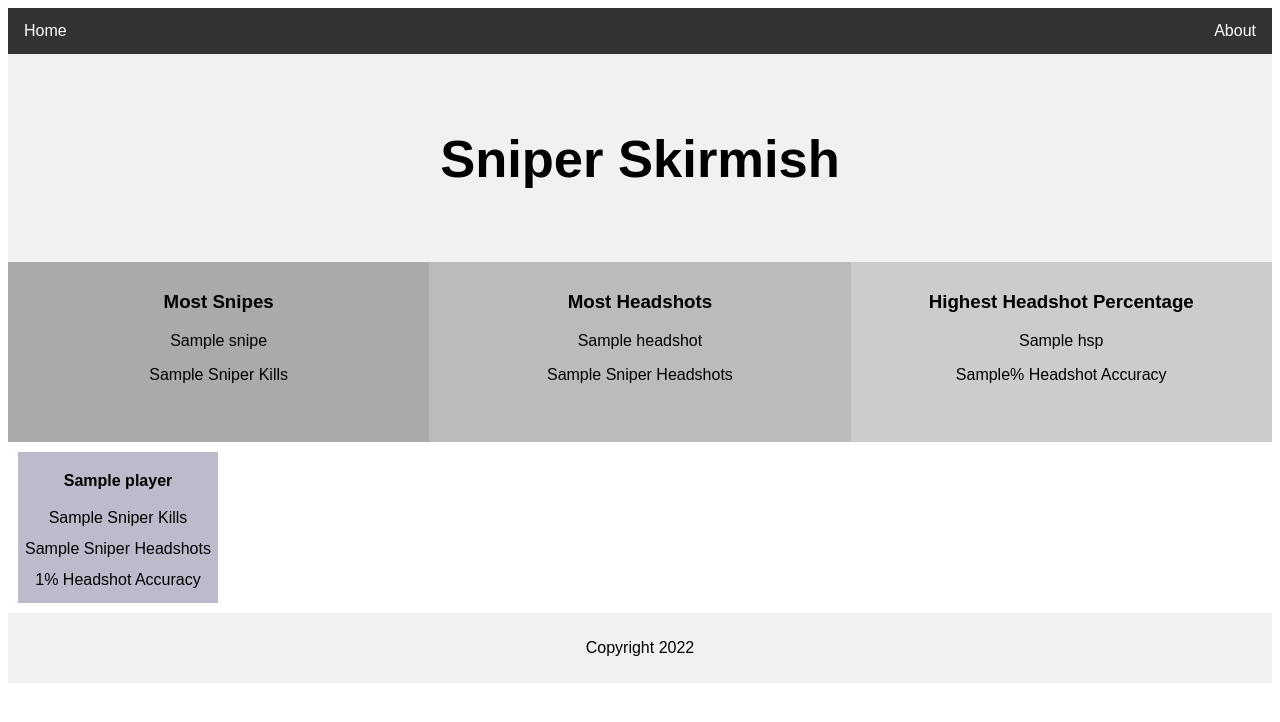
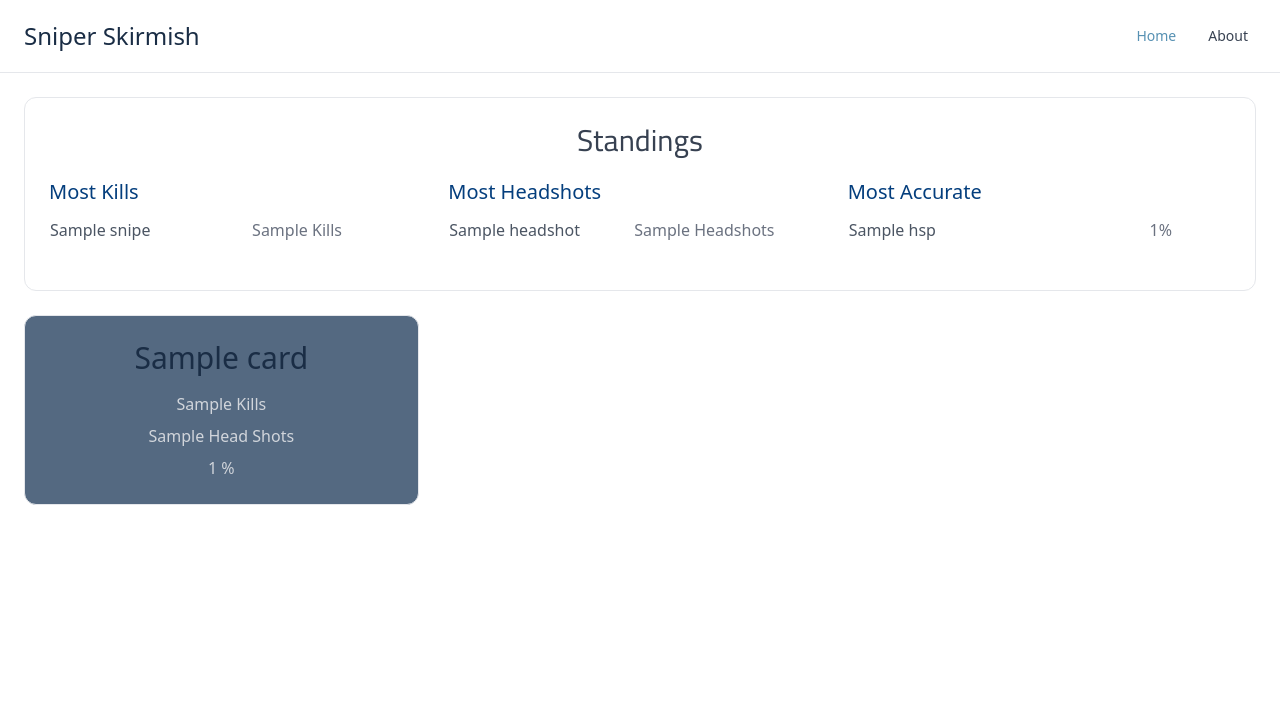
Before and after one commit to SniperSkirmish/DestinyStats, a Flask app: template templates/index.html in a window 1280 px wide. Shown: the top 722 px of the page. Run offline with Flask 2, Linux system fonts and the light colour scheme; the template is opened without the code that fills it: most values are stand-ins (such as "Sample title", 1, 10 or a date in 2020); style sheets or scripts are compiled from the project's sources.

Commit message:
Updated for Tailwind Rev 2.0

```diff
--- a/templates/index.html
+++ b/templates/index.html
@@ -1,154 +1,143 @@
 <!DOCTYPE html>
 <html lang="en">
 <head>
-<title>Sniper Skirmish</title>
+    <meta charset="UTF-8">
+    <meta http-equiv="X-UA-Compatible" content="IE=edge">
+    <meta name="viewport" content="width=device-width, initial-scale=1.0">
     <link rel="shortcut icon" href="{{ url_for('static', filename='SniperLogo.ico') }}">
-<meta charset="utf-8">
-<meta name="viewport" content="width=device-width, initial-scale=1">
-<style>
-* {
-  box-sizing: border-box;
-}
-
-body {
-  font-family: Arial, Helvetica, sans-serif;
-}
-/*Menu Bar */
-ul {
-  list-style-type: none;
-  margin: 0;
-  padding: 0;
-  overflow: hidden;
-  background-color: #333;
-}
-
-li {
-  float: left;
-}
-
-li a {
-  display: block;
-  color: white;
-  text-align: center;
-  padding: 14px 16px;
-  text-decoration: none;
-}
-
-li a:hover:not(.active) {
-  background-color: #111;
-}
-
-/* Style the header */
-.header {
-  background-color: #f1f1f1;
-  padding: 30px;
-  text-align: center;
-  font-size: 35px;
-}
-
-/* Create three equal columns that floats next to each other */
-.column {
-  float: left;
-  text-align: center;
-  width: 33.33%;
-  padding: 10px;
-  height: 180px; /* Should be removed. Only for demonstration */
-}
-
-/* Create flex container for player cards */
-.flex-container {
-  display: flex;
-  flex-wrap: wrap;
-  align-content: space-around;
-  background-color: white;
-  align-items: stretch;
-}
-
-.flex-container > div {
-  background-color: #f1f1f1;
-  width: 200px;
-  margin: 10px;
-  text-align: center;
-  line-height: 15px;
-}
-
-/* Clear floats after the columns */
-.row:after {
-  content: "";
-  display: table;
-  clear: both;
-}
-
-/* Style the footer */
-.footer {
-  background-color: #f1f1f1;
-  padding: 10px;
-  text-align: center;
-}
-
-
-
-/* Responsive layout - makes the three columns stack on top of each other instead of next to each other */
-@media (max-width: 600px) {
-  .column {
-    width: 100%;
-  }
-}
-</style>
+    <title>Skirmish</title>
+    <link rel="stylesheet" href="{{url_for('static',filename='dist/css/output.css')}}">
+    <link rel="preconnect" href="https://fonts.googleapis.com">
+    <link rel="preconnect" href="https://fonts.gstatic.com" crossorigin>
+    <link href="https://fonts.googleapis.com/css2?family=Cairo:wght@300;400&display=swap" rel="stylesheet">
 </head>
 <body>
-
-<ul>
-  <li><a href="/">Home</a></li>
-  <li style="float:right"><a class="active" href="about">About</a></li>
+    <div class="ml-auto mb-6">
+        <div class="sticky top-0 z-10 h-auto border-b bg-white lg:py-2.5">
+        <div class="flex items-center justify-between space-x-4 md:px-6 px-4 py-2 2xl:container bg-white">
+          <h5 class="text-2xl font-medium text-bigStone lg:block">Sniper Skirmish</h5>
+          <div class="block w-auto" id="navbar-default">
+            <ul class="flex rounded-lg mr-0 border-gray-100 bg-white p-2 mt-0 md:flex-row md:space-x-8 border-0 md:bg-big md:text-sm md:font-medium">
+              <li>
+                <a href="/" class="block rounded py-2 pl-3 pr-4 md:bg-transparent md:p-0 text-hippyBlue hover:text-gray-400" aria-current="page">Home</a>
+              </li>
+              <li>
+                <a href="about" class="block rounded py-2 pl-3 pr-4 text-gray-700 hover:bg-gray-100 md:border-0 md:p-0 md:hover:bg-transparent md:hover:text-congressBlue">About</a>
+              </li>
             </ul>
-
-<div class="header">
-  <h2>Sniper Skirmish</h2>
           </div>
-
+        </div>
+      </div>
+        <div class="px-6 pt-6 2xl:container">
+            <div class="grid gap-6 md:grid-cols-2 lg:grid-cols-3">
+                <div class=" hidden md:grid md:col-span-2 lg:col-span-3">
+                    <div class="h-full py-6 px-6 rounded-xl border border-gray-200 bg-white">
+                        <h5 class="text-3xl text-center mb-5 font-Cairo text-gray-700">Standings</h5>
+                        <div class="columns-3">
+                            <h5 class="text-xl text-congressBlue text-left">Most Kills</h5>
+                            <table class="mt-2 mb-5 w-full text-gray-600">
+                                <tbody>
                                 {% for snipes in mostSnipes %}
-  <div class="row">
-    <div class="column" style="background-color:#aaa;">
-      <h3>Most Snipes</h3>
-      <p>{{snipes['Name']}}</p>
-      <p>{{snipes['max(SniperKills)']}} Sniper Kills</p>
+                                    <tr>
+                                        <td class="py-1">{{snipes['Name']}}</td>
+                                        <td class="text-gray-500">{{snipes['SniperKills']}} Kills</td>
+                                    </tr>
+                                {% endfor %}
+                                </tbody>
+                            </table>
+                            <h5 class="text-xl mt-4 text-congressBlue text-left ">Most Headshots</h5>
+                            <table class="mt-2 mb-5 w-full text-gray-600">
+                                <tbody>
+                                {% for headshots in mostHeadshots %}
+                                  <tr>
+                                      <td class="py-1">{{headshots['Name']}}</td>
+                                      <td class="text-gray-500">{{headshots['SniperHeadShots']}} Headshots</td>
+                                  </tr>
+                                {% endfor %}
+                                </tbody>
+                            </table>
+                            <h5 class="text-xl mt-4 text-congressBlue text-left">Most Accurate</h5>
+                            <table class="mt-2 mb-5 w-full text-gray-600">
+                                <tbody>
+                                {% for hsp in highestHsPercent %}
+                                  <tr>
+                                      <td class="py-1">{{hsp['Name']}}</td>
+                                      <td class="text-gray-500">{{hsp['HeadshotPercentage']}}%</td>
+                                  </tr>
+                                {% endfor %}
+                                </tbody>
+                            </table>
+                        </div>
+                    </div>
+                </div>
+                <div class="md:hidden">
+                    <div class="h-full py-6 px-6 rounded-xl border border-gray-200 bg-white">
+                        <h5 class="text-3xl text-center text-gray-700">Standings</h5>
+                        <h5 class="text-xl text-congressBlue text-left">Most Kills</h5>
+                        <table class="table-fixed mt-2 mb-5 w-full text-gray-600">
+                            <tbody>
+                                {% for snipes in mostSnipes %}
+                                    <tr>
+                                        <td class="py-1">{{snipes['Name']}}</td>
+                                        <td class="text-gray-500">{{snipes['SniperKills']}} Kills</td>
+                                    </tr>
+                                {% endfor %}
+                            </tbody>
+                        </table>
+                        <hr>
+                        <h5 class="text-xl mt-4 text-congressBlue text-left">Most Headshots</h5>
+                        <table class="table-fixed mt-2 mb-5 w-full text-gray-600">
+                            <tbody>
+                                {% for headshots in mostHeadshots %}
+                                    <tr>
+                                      <td class="py-1">{{headshots['Name']}}</td>
+                                      <td class="text-gray-500">{{headshots['SniperHeadShots']}} Headshots</td>
+                                    </tr>
+                                {% endfor %}
+                            </tbody>
+                        </table>
+                        <hr>
+                        <h5 class="text-xl mt-4 text-congressBlue text-left">Most Accurate</h5>
+                        <table class="table-fixed mt-2 mb-5 w-full text-gray-600">
+                            <tbody>
+                            {% for hsp in highestHsPercent %}
+                                <tr>
+                                    <td class="py-1">{{hsp['Name']}}</td>
+                                    <td class="text-gray-500">{{hsp['HeadshotPercentage']}}%</td>
+                                </tr>
+                            {% endfor %}
+                            </tbody>
+                        </table>
+                    </div>
+                </div>
+                {% for card in playerCard %}
+                    <div>
+                        <section class="lg:h-full py-6 px-6 text-gray-600 rounded-xl border border-gray-200">
+                        <div class="mt-0">
+                            <h5 class="text-center text-3xl text-bigStone">{{card['Name']}}</h5>
+                            <span class="mt-4 block text-center">{{card['SniperKills']}} Kills</span>
+                            <span class="mt-2 block text-center">{{card['SniperHeadShots']}} Head Shots</span>
+                            <span class="mt-2 block text-center">{{card['HeadshotPercentage']}} %</span>
+                        </section>
                     </div>
                 {% endfor %}
 
-{% for headshots in mostHeadshots %}
-  <div class="column" style="background-color:#bbb;">
-    <h3>Most Headshots</h3>
-    <p>{{headshots['Name']}}</p>
-    <p>{{headshots['max(SniperHeadShots)']}} Sniper Headshots</p>
+                <script>
+                    const cardId = document.getElementsByTagName('section');
+                    const bgColors = ['#546981', '#83b1cf', '#b5d1e2', '#5791b3']
+                    for (i = 0; i < cardId.length; i++)
+                    {
+                        cardId[i].style.backgroundColor = bgColors[i % 4];
+                        if((i % 4) == 0)
+                        {
+                            cardId[i].children[0].children[1].style.color = '#D1D5DB'
+                            cardId[i].children[0].children[2].style.color = '#D1D5DB'
+                            cardId[i].children[0].children[3].style.color = '#D1D5DB'
+                        }
+                    }
+                </script>
             </div>
-{% endfor %}
-
-{% for hsp in highestHsPercent %}
-  <div class="column" style="background-color:#ccc;">
-    <h3>Highest Headshot Percentage</h3>
-    <p>{{hsp['Name']}}</p>
-    <p>{{hsp['max(HeadshotPercentage)']}}% Headshot Accuracy</p>
         </div>
-  {% endfor %}
-
     </div>
-
-<div class="flex-container">
-  {% for player in playerStats %}
-    <div style="background-color:#bbc;">
-      <h4>{{player['Name']}}</h4>
-      <p>{{player['SniperKills']}} Sniper Kills</p>
-      <p>{{player['SniperHeadShots']}} Sniper Headshots</p>
-      <p>{{player['HeadshotPercentage']}}% Headshot Accuracy</p>
-    </div>
-  {% endfor %}
-
-</div>
-
-<div class="footer">
-  <p>Copyright 2022</p>
-</div>
-
 </body>
 </html>
```
Also changed, not shown: templates/about.html (added, +56 -0 lines). Lines whose indentation alone changed are shown as unchanged.
